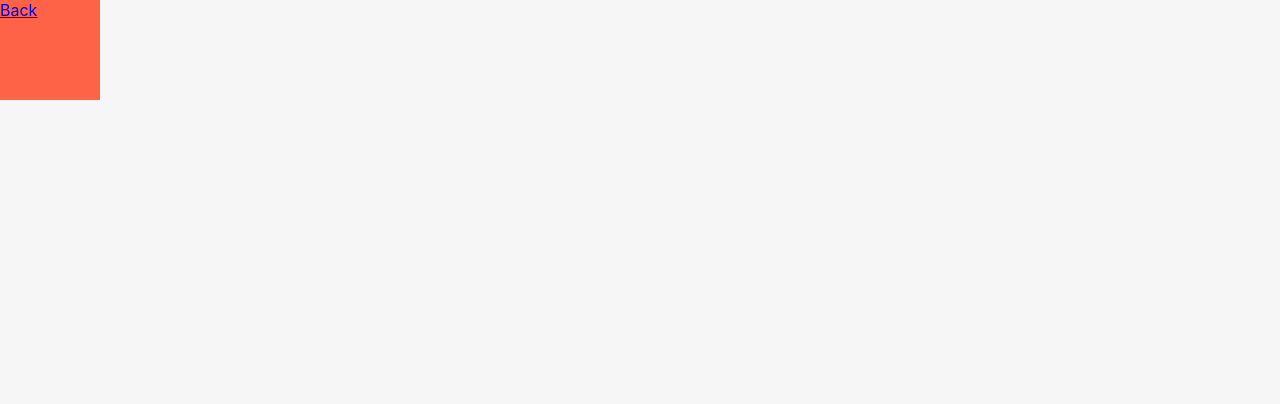
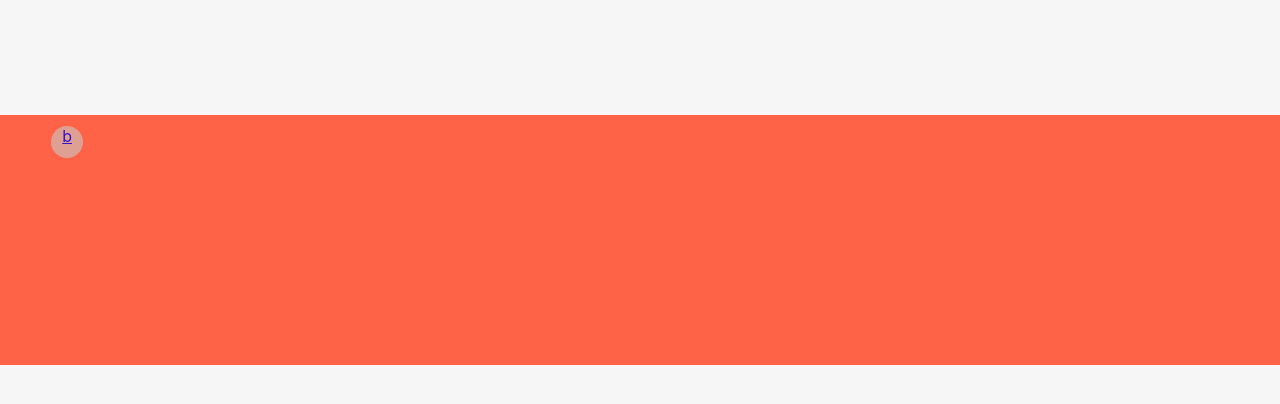
Before and after one commit to roong-aroon-developer/RA-Event, a React (Create React App) app: page /test in a window 1280 px wide. Shown: the top 404 px of the page. Built offline with nearby package versions, Linux system fonts and the light colour scheme.

Commit message:
Add more to event template

```diff
--- a/src/App.jsx
+++ b/src/App.jsx
@@ -13,9 +13,8 @@ const App = () => {
       <Switch>
         <Route exact path="/" component={Home} />
         <Route path="/login" component={Login} />
-        <Route path="/test" component={Info} />
         {EventData.map((data) => (
-          <Route path={data.path} component={Info} />
+          <Route key={data.name} path={data.path} component={Info} />
         ))}
       </Switch>
     </BrowserRouter>
--- a/src/components/EventTemplate/EventTemplate.css
+++ b/src/components/EventTemplate/EventTemplate.css
@@ -1,5 +1,21 @@
+.TemplatePage{
+    padding-top:9%;
+    background-color: #F6F6F6;
+}
 .Back{
-    width: 100px;
-    height: 100px;
+    position: relative;
+    top: 11px;
+    left: 4%;
+    width: 32px;
+    height: 32px;
+    background-color: #C9C9C9BE;
+    opacity: 80%;
+    border-radius: 500px;
+    text-align: center;
+    vertical-align: auto;
+}
+.placeholder{
+    width:100%;
+    height:250px;
     background-color: tomato;
 }
--- a/src/components/EventTemplate/index.jsx
+++ b/src/components/EventTemplate/index.jsx
@@ -4,12 +4,14 @@ import './EventTemplate.css'
 
 const EventTemplate = () => {
     return(
-        <div >
-            <Link to='/'>
-                <div className="Back">
-                    Back
-                </div>
-            </Link>
+        <div className="TemplatePage" >
+            <div className = 'placeholder' >
+                <Link to='/'>
+                    <div className="Back">
+                        b
+                    </div>
+                </Link>
+            </div>
         </div>
     )
 }
```
